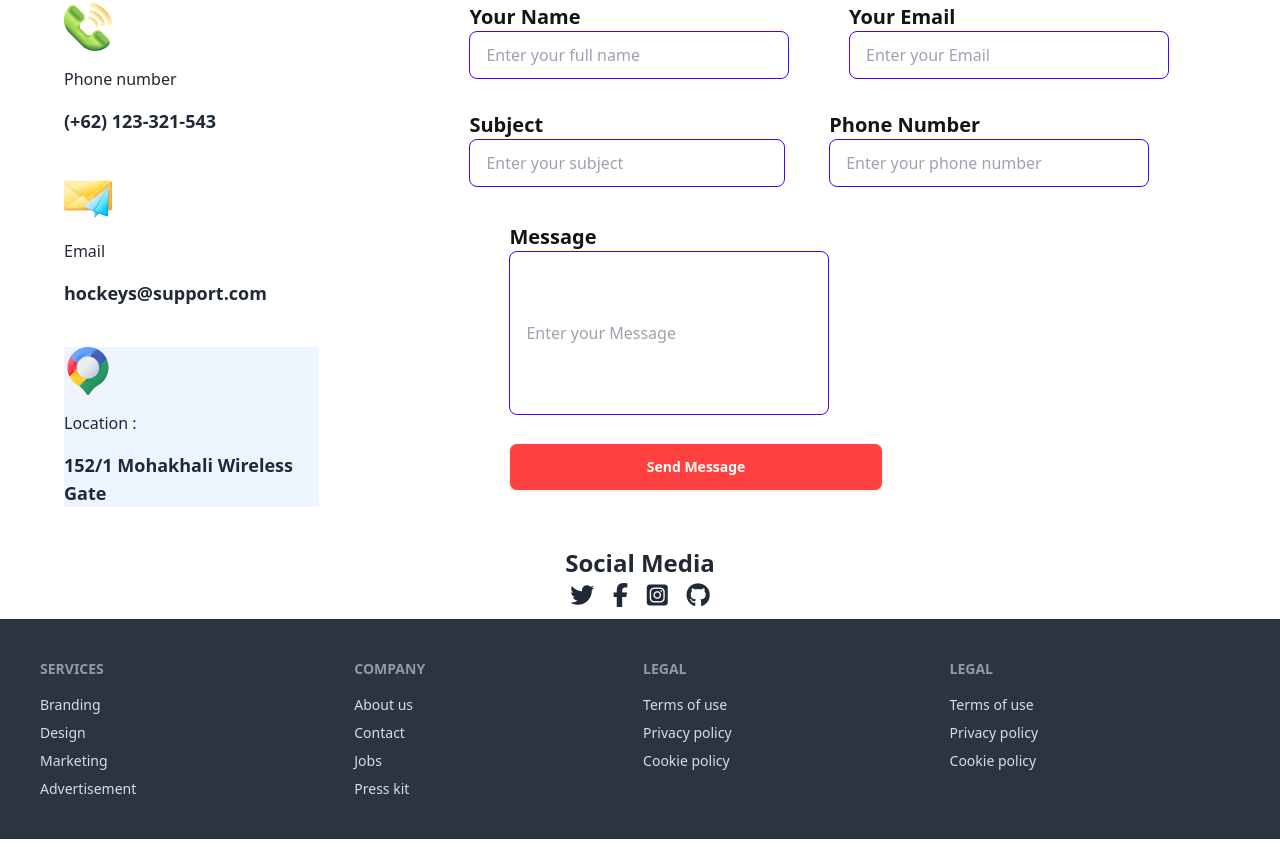
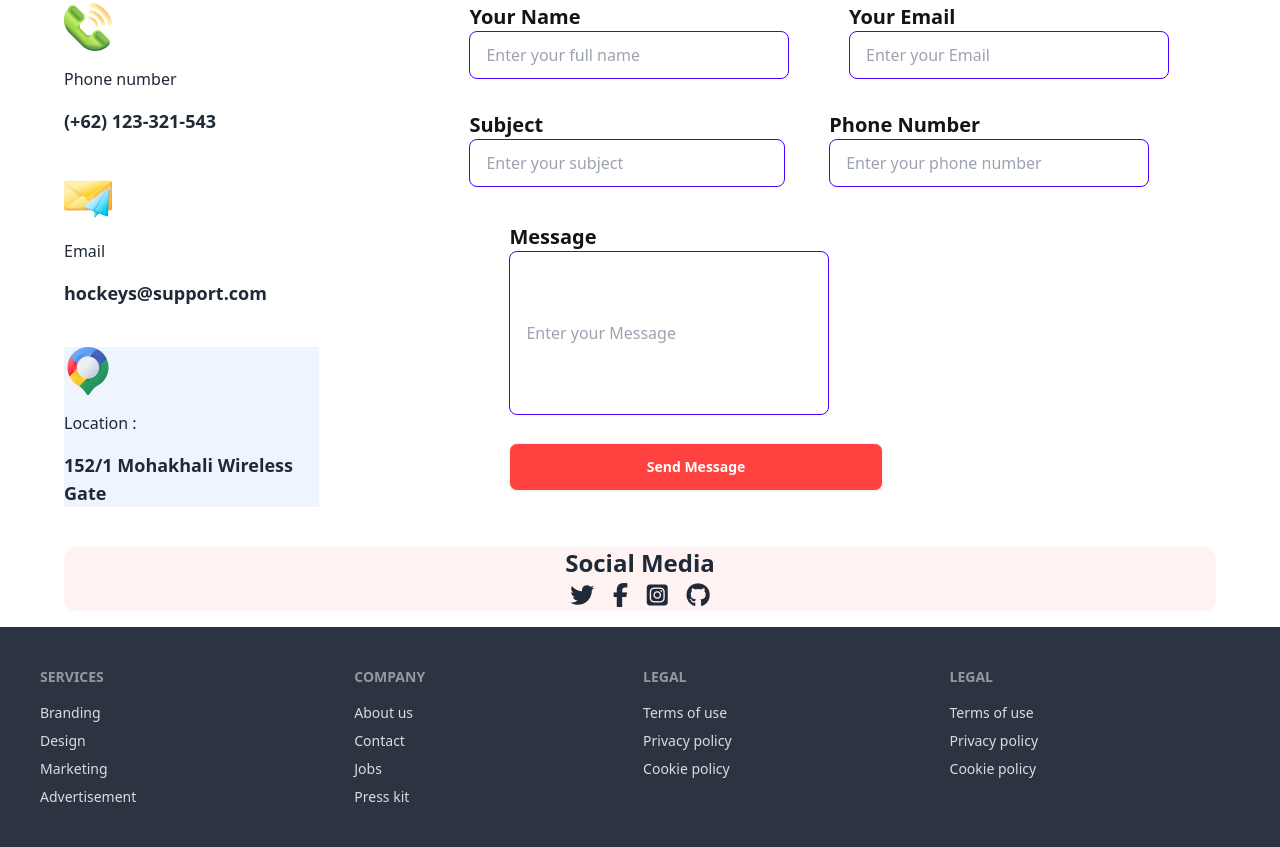
Before and after one commit to RafiulAlamRami/3rd_assignment, a plain HTML site: page index.html in a window 1280 px wide. Shown: the part 2839-3686 px from the top of the page. Drawn offline with nearby package versions, Linux system fonts and the light colour scheme.

Commit message:
add social background

```diff
--- a/index.html
+++ b/index.html
@@ -447,7 +447,7 @@
 
   <!-- Social start -->
 
-      <div class="mb-2">
+      <div class="mb-4 bg-red-50 rounded-xl">
         <div class="text-center text-2xl font-extrabold"> <!-- Social content -->
           <p>Social Media</p>
         </div>
```
